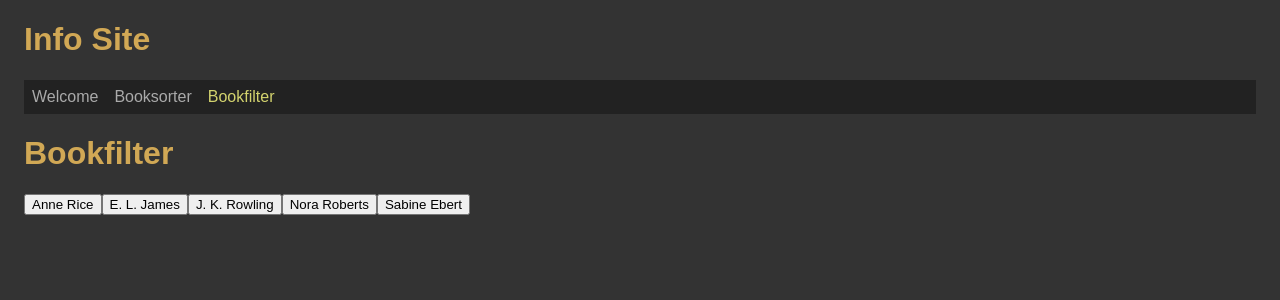
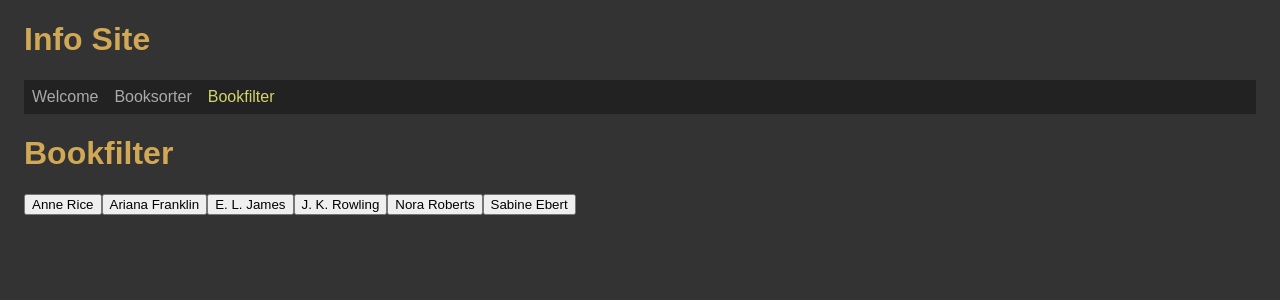
Before and after one commit to JasminGloth/MiniProjekte, a React (Vite) app: page /bookfilter in a window 1280 px wide. Shown: the top 300 px of the page. Built offline with nearby package versions, Linux system fonts and the light colour scheme.

Commit message:
added Ariana Franklin to books.json

```diff
--- a/src/data/books.json
+++ b/src/data/books.json
@@ -3,6 +3,7 @@
 		"id": 1,
 		"author": "Sabine Ebert",
 		"title": "Das Geheimnis der Hebamme",
+		"genre": ["historisch"],
 		"release": 2006,
 		"img": "https://m.media-amazon.com/images/I/91HhPtNCnwL._AC_UY218_.jpg"
 	},
@@ -10,6 +11,7 @@
 		"id": 2,
 		"author": "Sabine Ebert",
 		"title": "Die Spur der Hebamme",
+		"genre": ["historisch"],
 		"release": 2007,
 		"img": "https://m.media-amazon.com/images/I/91ASuECtQPL._AC_UY218_.jpg"
 	},
@@ -17,6 +19,7 @@
 		"id": 3,
 		"author": "Sabine Ebert",
 		"title": "Die Entscheidung der Hebamme",
+		"genre": ["historisch"],
 		"release": 2008,
 		"img": "https://m.media-amazon.com/images/I/81Hnyn220fL._AC_UY218_.jpg"
 	},
@@ -24,6 +27,7 @@
 		"id": 4,
 		"author": "Sabine Ebert",
 		"title": "Der Fluch der Hebamme",
+		"genre": ["historisch"],
 		"release": 2010,
 		"img": "https://m.media-amazon.com/images/I/91KzGYQ3ReL._AC_UY218_.jpg"
 	},
@@ -31,97 +35,111 @@
 		"id": 5,
 		"author": "Sabine Ebert",
 		"title": "Der Traum der Hebamme",
+		"genre": ["historisch"],
 		"release": 2011,
-		"img":"https://m.media-amazon.com/images/I/91EYVtMwATL._AC_UY218_.jpg"
+		"img": "https://m.media-amazon.com/images/I/91EYVtMwATL._AC_UY218_.jpg"
 	},
 	{
 		"id": 6,
 		"author": "Anne Rice",
 		"title": "Pandora",
+		"genre": ["fantasy"],
 		"release": 1998,
-		"img":"https://m.media-amazon.com/images/I/81oYG2b-BmL._AC_UY218_.jpg"
+		"img": "https://m.media-amazon.com/images/I/81oYG2b-BmL._AC_UY218_.jpg"
 	},
 	{
 		"id": 7,
 		"author": "Nora Roberts",
 		"title": "Grün wie die Hoffnung",
+		"genre": ["fantasy"],
 		"release": 2007,
-		"img":"https://m.media-amazon.com/images/I/912JXlsawOL._AC_UY218_.jpg"
+		"img": "https://m.media-amazon.com/images/I/912JXlsawOL._AC_UY218_.jpg"
 	},
 	{
 		"id": 8,
 		"author": "Nora Roberts",
 		"title": "Blau wie das Glück",
+		"genre": ["fantasy"],
 		"release": 2007,
-		"img":"https://m.media-amazon.com/images/I/91RFmGE5QML._AC_UY218_.jpg"
+		"img": "https://m.media-amazon.com/images/I/91RFmGE5QML._AC_UY218_.jpg"
 	},
 	{
 		"id": 9,
 		"author": "Nora Roberts",
 		"title": "Rot wie die Liebe",
+		"genre": ["fantasy"],
 		"release": 2008,
-		"img":"https://m.media-amazon.com/images/I/91UlVXYoX2L._AC_UY218_.jpg"
+		"img": "https://m.media-amazon.com/images/I/91UlVXYoX2L._AC_UY218_.jpg"
 	},
 	{
 		"id": 10,
 		"author": "E. L. James",
 		"title": "Shades of Grey - Geheimes Verlangen",
+		"genre": ["erotik"],
 		"release": 2012,
-		"img":"https://m.media-amazon.com/images/I/81AfAJUnmjL._AC_UY218_.jpg"
+		"img": "https://m.media-amazon.com/images/I/81AfAJUnmjL._AC_UY218_.jpg"
 	},
 	{
 		"id": 11,
 		"author": "E. L. James",
 		"title": "Shades of Grey - Gefährliche Liebe",
+		"genre": ["erotik"],
 		"release": 2012,
-		"img":"https://m.media-amazon.com/images/I/813aszsl1FL._AC_UY218_.jpg"
+		"img": "https://m.media-amazon.com/images/I/813aszsl1FL._AC_UY218_.jpg"
 	},
 	{
 		"id": 12,
 		"author": "E. L. James",
 		"title": "Shades of Grey - Befreite Lust",
+		"genre": ["erotik"],
 		"release": 2012,
-		"img":"https://m.media-amazon.com/images/I/712ILwH7-ZL._SL1500_.jpg"
+		"img": "https://m.media-amazon.com/images/I/712ILwH7-ZL._SL1500_.jpg"
 	},
 	{
 		"id": 13,
 		"author": "E. L. James",
 		"title": "Grey",
+		"genre": ["erotik"],
 		"release": 2015,
-		"img":"https://m.media-amazon.com/images/I/71Ba5gPNZIL._AC_UY218_.jpg"
+		"img": "https://m.media-amazon.com/images/I/71Ba5gPNZIL._AC_UY218_.jpg"
 	},
 	{
 		"id": 14,
 		"author": "J. K. Rowling",
 		"title": "Harry Potter und der Stein der Weisen",
+		"genre": ["fantasy"],
 		"release": 1997,
-		"img":"https://m.media-amazon.com/images/I/91gILL2JmjL._AC_UY218_.jpg"
+		"img": "https://m.media-amazon.com/images/I/91gILL2JmjL._AC_UY218_.jpg"
 	},
 	{
 		"id": 15,
 		"author": "J. K. Rowling",
 		"title": "Harry Potter und die Kammer des Schreckens",
+		"genre": ["fantasy"],
 		"release": 1998,
-		"img":"https://m.media-amazon.com/images/I/91Hqh0BbySL._AC_UY218_.jpg"
+		"img": "https://m.media-amazon.com/images/I/91Hqh0BbySL._AC_UY218_.jpg"
 	},
 	{
 		"id": 16,
 		"author": "J. K. Rowling",
 		"title": "Harry Potter und der Gefangene von Askaban",
+		"genre": ["fantasy"],
 		"release": 1999,
-		"img":"https://m.media-amazon.com/images/I/8174qNNiuML._AC_UY218_.jpg"
+		"img": "https://m.media-amazon.com/images/I/8174qNNiuML._AC_UY218_.jpg"
 	},
 	{
 		"id": 17,
 		"author": "J. K. Rowling",
 		"title": "Harry Potter und der Feuerkelch",
+		"genre": ["fantasy"],
 		"release": 2000,
-		"img":"https://m.media-amazon.com/images/I/81VlcK14tCL._SL1500_.jpg"
+		"img": "https://m.media-amazon.com/images/I/81VlcK14tCL._SL1500_.jpg"
 	},
 	{
 		"id": 18,
 		"author": "J. K. Rowling",
 		"title": "Harry Potter und der Orden des Phönix",
+		"genre": ["fantasy"],
 		"release": 2003,
 		"img": "https://m.media-amazon.com/images/I/91mfWClOdQL._AC_UY218_.jpg"
 	},
@@ -129,6 +147,7 @@
 		"id": 19,
 		"author": "J. K. Rowling",
 		"title": "Harry Potter und der Halbblutprinz",
+		"genre": ["fantasy"],
 		"release": 2005,
 		"img": "https://m.media-amazon.com/images/I/813t+TwBQVL._AC_UY218_.jpg"
 	},
@@ -136,7 +155,40 @@
 		"id": 20,
 		"author": "J. K. Rowling",
 		"title": "Harry Potter und die Heligtümer des Todes",
+		"genre": ["fantasy"],
 		"release": 2007,
 		"img": "https://m.media-amazon.com/images/I/81kJNH9bzhL._AC_UY218_.jpg"
+	},
+	{
+		"id": 21,
+		"author": "Ariana Franklin",
+		"title": "Die Totenleserin",
+		"genre": ["historisch","thriller", "kriminal"],
+		"release": 2008,
+		"img": "https://m.media-amazon.com/images/I/914D7rCEePL._AC_UF1000,1000_QL80_.jpg"
+	},
+	{
+		"id": 22,
+		"author": "Ariana Franklin",
+		"title": "Die Teufelshaube",
+		"genre": ["historisch", "thriller", "kriminal"],
+		"release": 2008,
+		"img": "https://m.media-amazon.com/images/I/91VoXXq4uNL._AC_UF1000,1000_QL80_.jpg"
+	},
+	{
+		"id": 23,
+		"author": "Ariana Franklin",
+		"title": "Der König und die Totenleserin",
+		"genre": ["historisch", "thriller", "kriminal"],
+		"release": 2011,
+		"img": "https://m.media-amazon.com/images/I/91qjfCneJ9L._AC_UF1000,1000_QL80_.jpg"
+	},
+	{
+		"id": 24,
+		"author": "Ariana Franklin",
+		"title": "Der Fluch der Totenleserin",
+		"genre": ["historisch", "thriller", "kriminal"],
+		"release": 2012,
+		"img": "https://m.media-amazon.com/images/I/91JKlctT34L._AC_UF1000,1000_QL80_.jpg"
 	}
 ]
--- a/src/pages/PageBookfilter.tsx
+++ b/src/pages/PageBookfilter.tsx
@@ -24,7 +24,6 @@
 						<figcaption>{book.title}</figcaption>
 						<img src={book.img} alt={book.title} />
 						<p>{book.author}</p>
-						<p>{book.release}</p>
 					</figure>
 				))}
 			</div>
--- a/src/pages/PageBooksorter.tsx
+++ b/src/pages/PageBooksorter.tsx
@@ -40,7 +40,6 @@
 						<figcaption>{book.title}</figcaption>
 						<img src={book.img} alt={book.title} />
 						<p>{book.author}</p>
-						<p>{book.release}</p>
 					</figure>
 				))}
 			</div>
```
Lines whose indentation alone changed are shown as unchanged.
